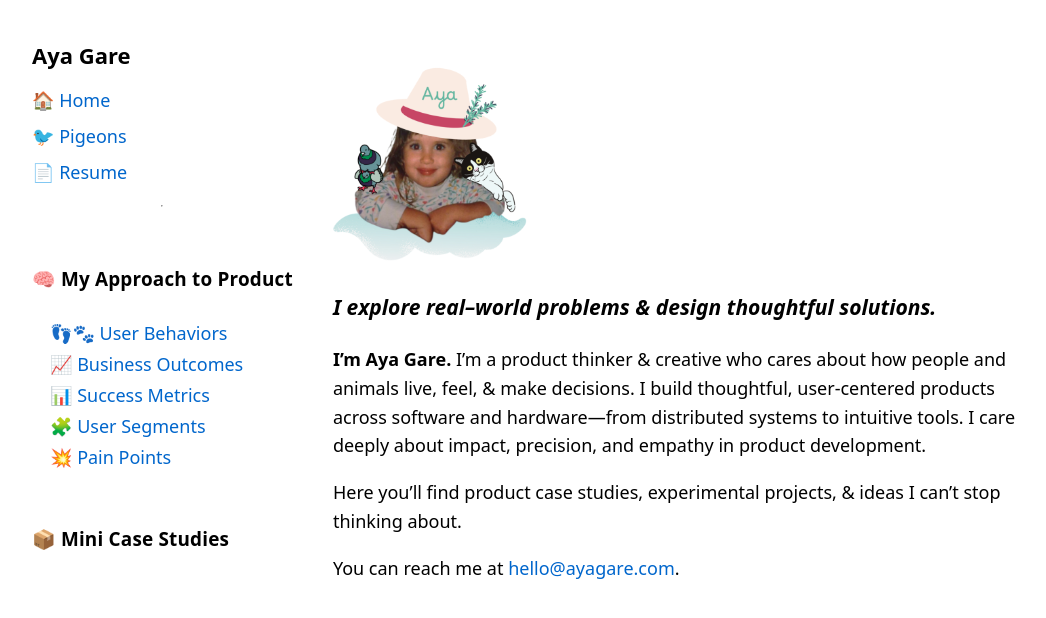
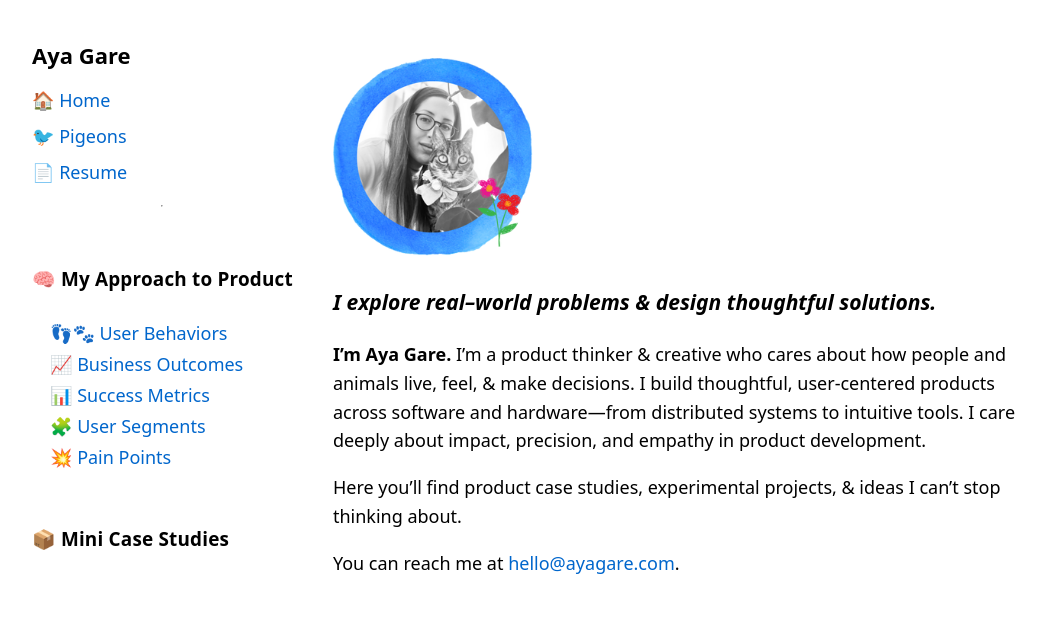
Before and after one commit to luxinflore/luxinflore.github.io, a Jekyll site: the page built from index.md, in a window 1280 px wide. Shown: the top 618 px of the page, without its empty margins (8-1054 px from the left). Built offline with Jekyll 4.4.1, drawn with Linux system fonts in a browser that asks for light colours.

Commit message:
Change profile pic

```diff
--- a/index.md
+++ b/index.md
@@ -3,7 +3,7 @@ layout: default
 title: Aya Gare
 ---
 
-<img src="/assets/images/Aya.png" alt="Pic of Aya" width="200" />
+<img src="/assets/images/profile.png" alt="Pic of Aya" width="200" />
 
 ### _I explore real–world problems & design thoughtful solutions._
 
```
Also changed, not shown: assets/images/profile.png (added).
